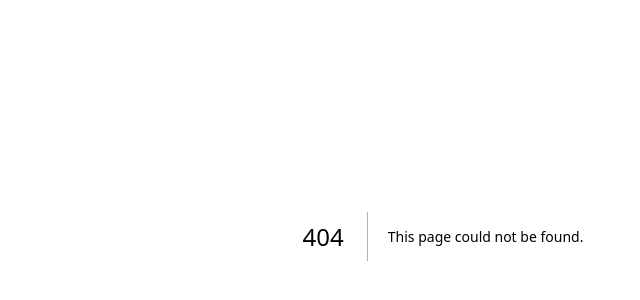
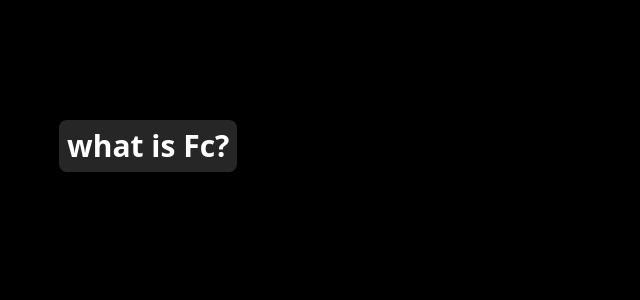
Before and after one commit to Yash-Tibadiya/Framer-Motion, a Next.js app: page /LectureSeven in a window 1280 px wide. Before the commit this address had no page. Shown: the part 164-464 px from the top of the page, without its empty margins (197-837 px from the left). Built offline with nearby package versions, Linux system fonts and the light colour scheme.

Commit message:
add AnimatedText

```diff
--- /dev/null
+++ b/app/LectureSeven/page.tsx
@@ -0,0 +1,60 @@
+"use client";
+
+import { useAnimate, motion, stagger } from "framer-motion";
+import { useEffect } from "react";
+
+const LectureSeven = () => {
+  return (
+    <div className="flex items-center justify-center min-h-screen bg-black">
+      <AnimatedText />
+    </div>
+  );
+};
+
+export default LectureSeven;
+
+const AnimatedText = () => {
+  const [scope, animate] = useAnimate();
+
+  const text =
+    "Hello, Lorem ipsum dolor sit amet consectetur adipisicing elit. Soluta eveniet dignissimos sequi, natus asperiores blanditiis adipisci provident architecto ea earum impedit quos vel minus sed, ducimus fugiat nulla quis a commodi beatae omnis doloremque.";
+
+  // useEffect(() => {
+  //   startAnimating();
+  // }, []);
+
+  const startAnimating = () => {
+    animate(
+      "span",
+      { opacity: 1, filter: "blur(0px)", y: 0 },
+      { duration: 0.5, ease: "easeInOut", delay: stagger(0.02) }
+    );
+  };
+
+  return (
+    <div
+      ref={scope}
+      className="text-white max-w-3xl mx-auto font-bold text-3xl"
+    >
+      <button
+        onClick={startAnimating}
+        className="bg-neutral-800 px-2 py-2 rounded-md cursor-pointer active:scale-110 transition duration-300"
+      >
+        what is Fc?
+      </button>{" "}
+      {text.split(" ").map((word, index) => (
+        <motion.span
+          key={word + index}
+          className="inline-block"
+          style={{
+            opacity: 0,
+            filter: "blur(10px)",
+            y: 10,
+          }}
+        >
+          {word} &nbsp;
+        </motion.span>
+      ))}
+    </div>
+  );
+};
--- a/app/page.tsx
+++ b/app/page.tsx
@@ -35,6 +35,11 @@ export default function Home() {
             <span>Lecture 6</span>
           </Button>
         </Link>
+        <Link href="/LectureSeven">
+          <Button>
+            <span>Lecture 7</span>
+          </Button>
+        </Link>
       </div>
     </div>
   );
```
